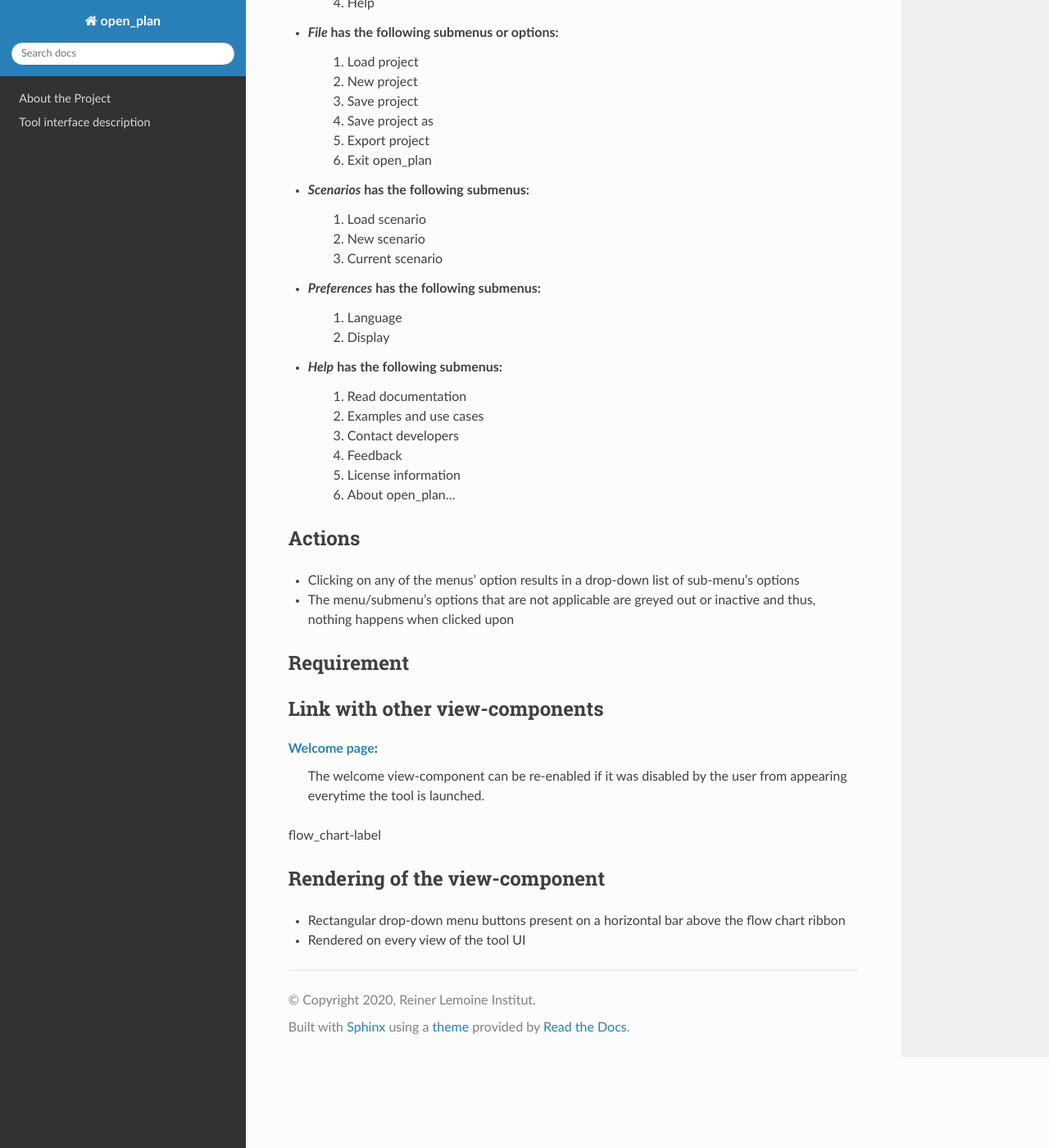
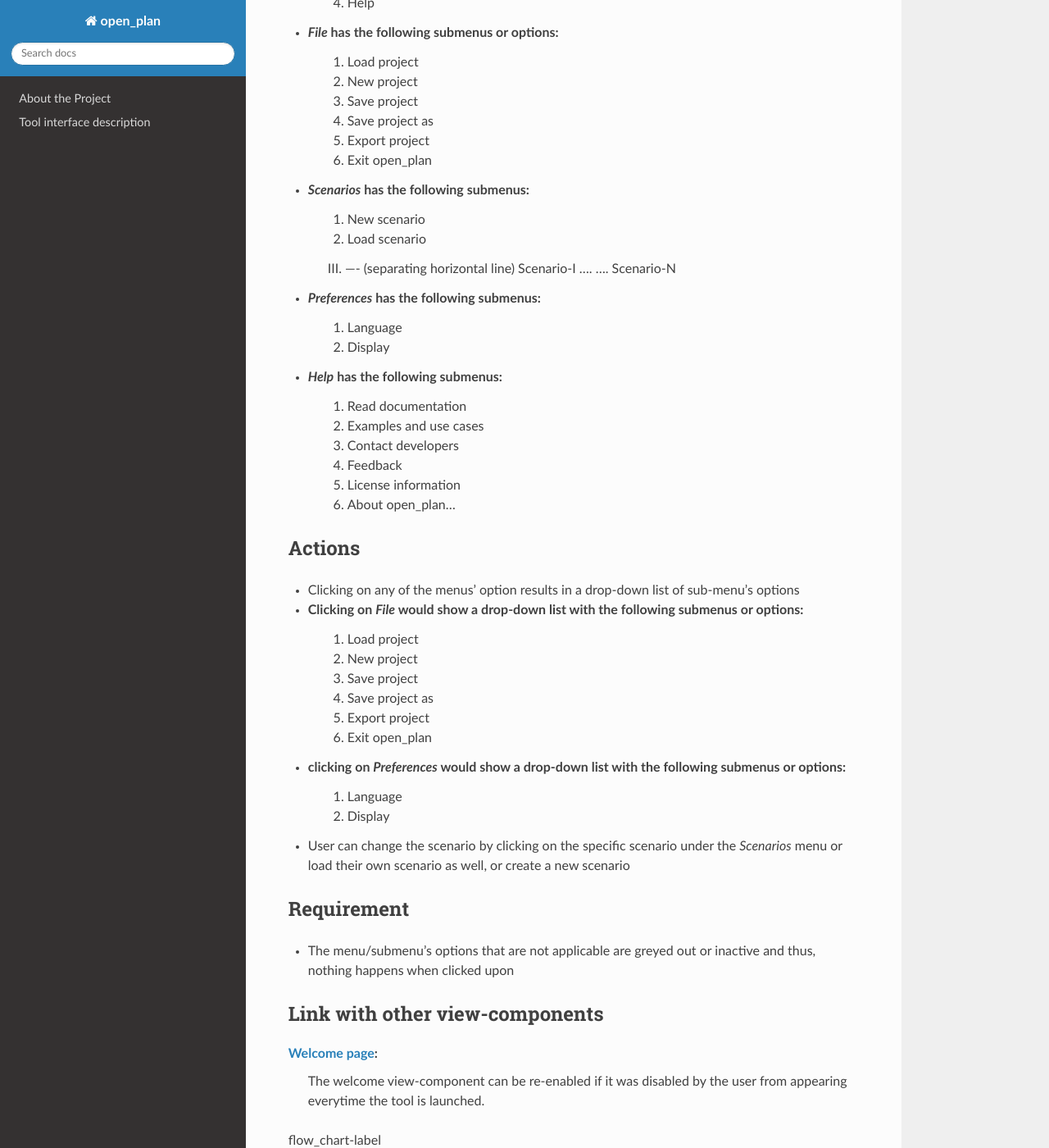
Before and after one commit to rl-institut/open_plan, a Sphinx documentation site: the page built from docs/view_components/menu_bar.rst, in a window 1280 px wide and 1400 px high, scrolled down 380 px. Shown: the whole window at 82% size. Built offline with Sphinx 7.4.7 and the Read the Docs theme 2.0.0, drawn with Linux system fonts in a browser that asks for light colours; formulas are drawn with MathJax 3; some of the changed text lies outside the part shown.

Commit message:
Apply the suggestions of the reviewers of the PR
Improved the description (specifically of Scenarios menu) and fixed formatting

```diff
--- a/docs/view_components/menu_bar.rst
+++ b/docs/view_components/menu_bar.rst
@@ -21,9 +21,13 @@
     V. Export project
     VI. Exit open_plan
 * *Scenarios* has the following submenus:
-    I. Load scenario
-    II. New scenario
-    III. Current scenario
+    I. New scenario
+    II. Load scenario
+    III. ---- (separating horizontal line)
+    Scenario-I
+    ....
+    ....
+    Scenario-N
 * *Preferences* has the following submenus:
     I. Language
     II. Display
@@ -39,10 +43,22 @@
 ^^^^^^^
 
 * Clicking on any of the menus' option results in a drop-down list of sub-menu's options
-* The menu/submenu's options that are not applicable are greyed out or inactive and thus, nothing happens when clicked upon
+* Clicking on *File* would show a drop-down list with the following submenus or options:
+    I. Load project
+    II. New project
+    III. Save project
+    IV. Save project as
+    V. Export project
+    VI. Exit open_plan
+* clicking on *Preferences* would show a drop-down list with the following submenus or options:
+    I. Language
+    II. Display
+* User can change the scenario by clicking on the specific scenario under the *Scenarios* menu or load their own scenario as well, or create a new scenario
 
 Requirement
 ^^^^^^^^^^^
+
+* The menu/submenu's options that are not applicable are greyed out or inactive and thus, nothing happens when clicked upon
 
 Link with other view-components
 ^^^^^^^^^^^^^^^^^^^^^^^^^^^^^^^
@@ -57,3 +73,4 @@
 
 * Rectangular drop-down menu buttons present on a horizontal bar above the flow chart ribbon
 * Rendered on every view of the tool UI
+* The current scenario is highlighted in the drop-down list which results when the *Scenarios* menu is clicked
```
